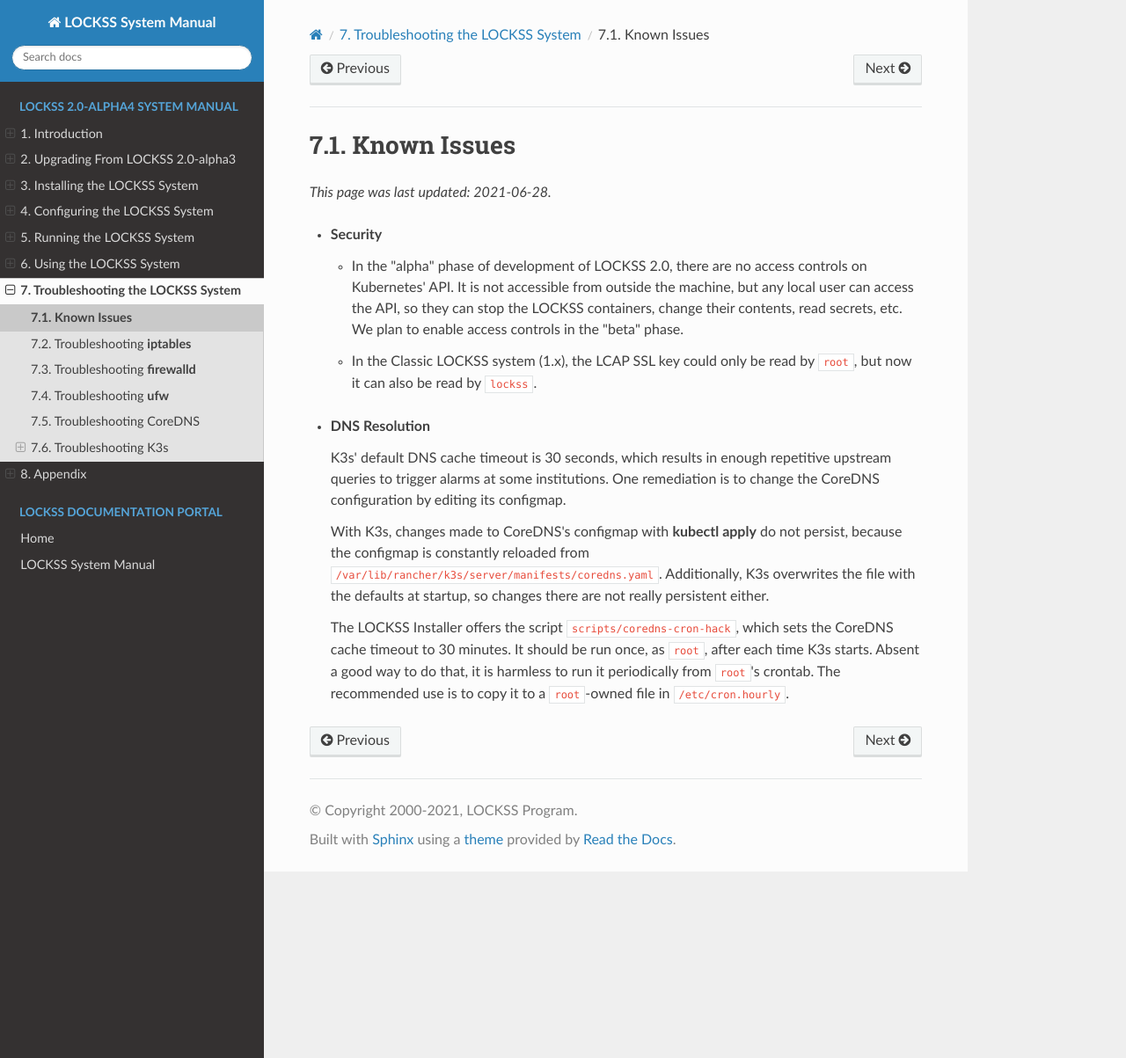
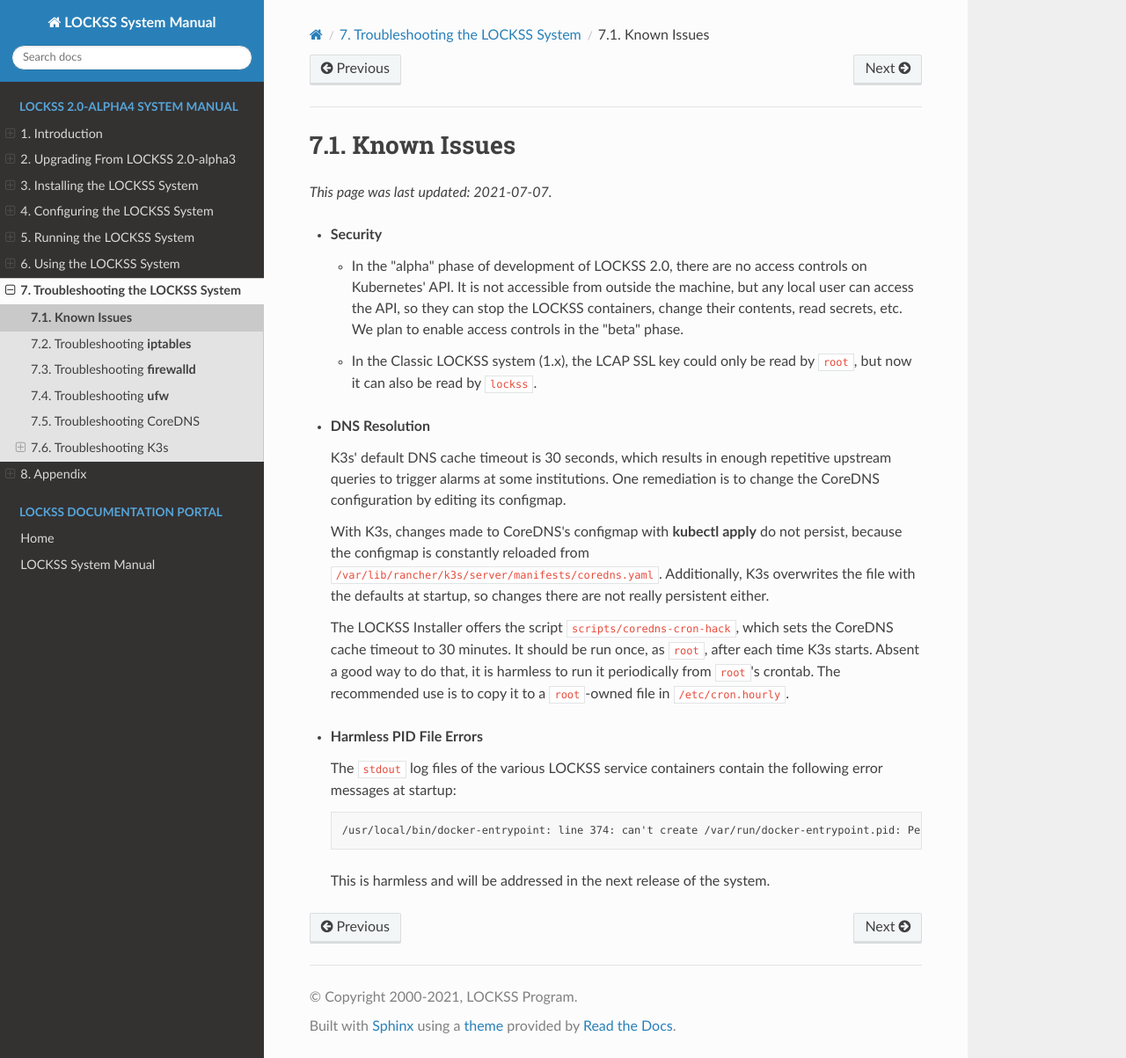
Before and after one commit to lockss/lockss-rtd-manual, a Sphinx documentation site: the page built from docs/troubleshooting/known-issues.rst, in a window 1280 px wide and 1203 px high. Shown: the whole window at 88% size. Built offline with Sphinx 7.4.7 and the Read the Docs theme 2.0.0, drawn with Linux system fonts in a browser that asks for light colours.

Commit message:
Add harmless PID file warnings.

```diff
--- a/docs/troubleshooting/known-issues.rst
+++ b/docs/troubleshooting/known-issues.rst
@@ -2,7 +2,7 @@
 Known Issues
 ============
 
-*This page was last updated: 2021-06-28.*
+*This page was last updated: 2021-07-07.*
 
 .. _known-issue-security:
 
@@ -25,3 +25,15 @@ Known Issues
    With K3s, changes made to CoreDNS's configmap with :program:`kubectl apply` do not persist, because the configmap is constantly reloaded from :file:`/var/lib/rancher/k3s/server/manifests/coredns.yaml`.  Additionally, K3s overwrites the file with the defaults at startup, so changes there are not really persistent either.
 
    The LOCKSS Installer offers the script :file:`scripts/coredns-cron-hack`, which sets the CoreDNS cache timeout to 30 minutes. It should be run once, as ``root``, after each time K3s starts. Absent a good way to do that, it is harmless to run it periodically from ``root``'s crontab. The recommended use is to copy it to a ``root``-owned file in :file:`/etc/cron.hourly`.
+
+.. _known-issue-pid-files:
+
+*  **Harmless PID File Errors**
+
+   The ``stdout`` log files of the various LOCKSS service containers contain the following error messages at startup:
+
+   .. code-block:: text
+
+      /usr/local/bin/docker-entrypoint: line 374: can't create /var/run/docker-entrypoint.pid: Permission denied
+
+   This is harmless and will be addressed in the next release of the system.
```
